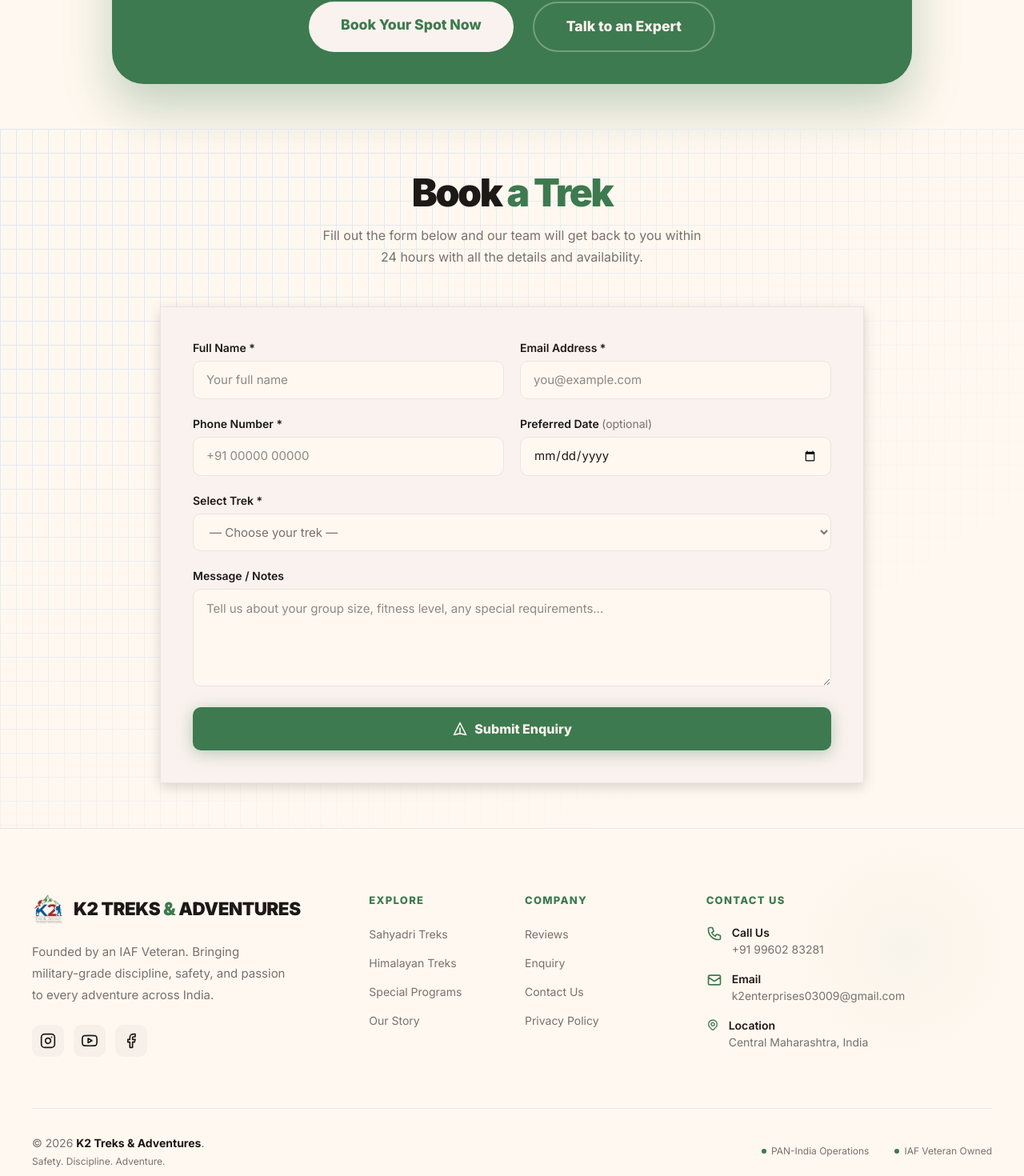
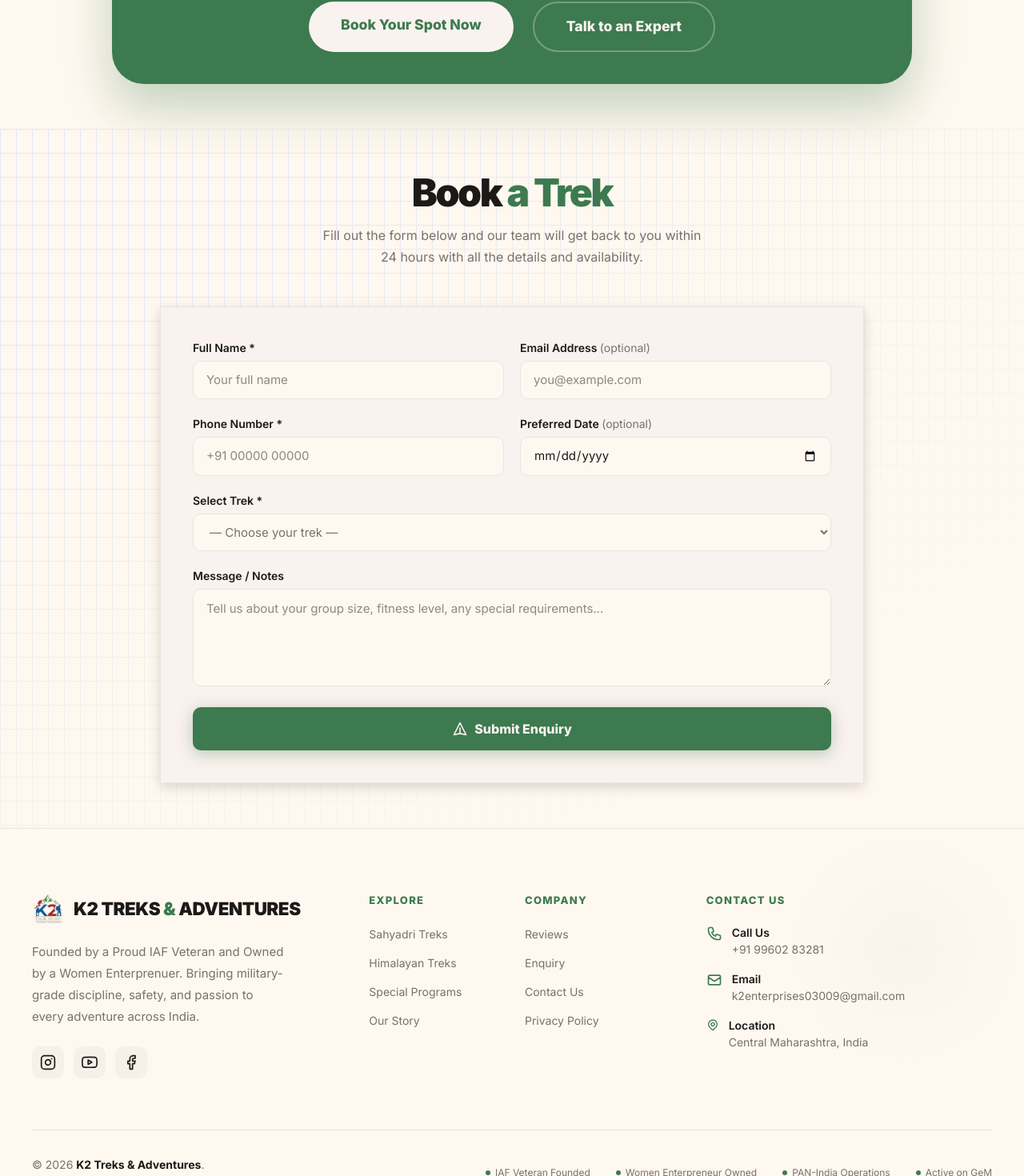
Before and after one commit to VedantJoshi21/K2-Treks-and-Adventures, a React (Vite) app in the folder Frontend/Root/: page /trek/kedarnath in a window 1280 px wide. Shown: the part 5107-6577 px from the top of the page at 80% size. Built offline with nearby package versions, Linux system fonts and the light colour scheme.

Commit message:
Made changes in images and articles

```diff
--- a/Frontend/Root/src/components/EnquirySection.jsx
+++ b/Frontend/Root/src/components/EnquirySection.jsx
@@ -125,13 +125,12 @@ export default function EnquirySection({ theme, darkMode, sahyadriTreks, himalay
             </div>
             <div>
               <label style={{ display: 'block', fontWeight: 600, fontSize: '14px', marginBottom: '6px', color: theme.text }}>
-                Email Address *
+                Email Address <span style={{ fontWeight: 400, color: theme.subtext }}>(optional)</span>
               </label>
               <input
                 id="field-email"
                 name="email"
                 type="email"
-                required
                 placeholder="you@example.com"
                 value={formData.email}
                 onChange={handleFormChange}
--- a/Frontend/Root/src/components/Footer.jsx
+++ b/Frontend/Root/src/components/Footer.jsx
@@ -76,7 +76,7 @@ export default function Footer({ theme, darkMode }) {
               marginBottom: '24px',
               maxWidth: '320px'
             }}>
-              Founded by an IAF Veteran. Bringing military-grade discipline, safety, and passion to every adventure across India.
+              Founded by a Proud IAF Veteran and Owned by a Women Enterprenuer. Bringing military-grade discipline, safety, and passion to every adventure across India.
             </p>
             <div style={{ display: 'flex', gap: '12px' }}>
               {[
@@ -227,11 +227,19 @@ export default function Footer({ theme, darkMode }) {
           <div style={{ display: 'flex', gap: '2rem', alignItems: 'center' }}>
             <span style={{ fontSize: '12px', color: theme.subtext, display: 'flex', alignItems: 'center', gap: '6px' }}>
               <div style={{ width: '6px', height: '6px', borderRadius: '50%', background: '#3d7a4f' }} />
+              IAF Veteran Founded
+            </span>
+            <span style={{ fontSize: '12px', color: theme.subtext, display: 'flex', alignItems: 'center', gap: '6px' }}>
+              <div style={{ width: '6px', height: '6px', borderRadius: '50%', background: '#3d7a4f' }} />
+              Women Enterpreneur Owned
+            </span>
+            <span style={{ fontSize: '12px', color: theme.subtext, display: 'flex', alignItems: 'center', gap: '6px' }}>
+              <div style={{ width: '6px', height: '6px', borderRadius: '50%', background: '#3d7a4f' }} />
               PAN-India Operations
             </span>
             <span style={{ fontSize: '12px', color: theme.subtext, display: 'flex', alignItems: 'center', gap: '6px' }}>
               <div style={{ width: '6px', height: '6px', borderRadius: '50%', background: '#3d7a4f' }} />
-              IAF Veteran Owned
+              Active on GeM
             </span>
           </div>
         </div>
--- a/Frontend/Root/src/components/HeroSection.jsx
+++ b/Frontend/Root/src/components/HeroSection.jsx
@@ -173,7 +173,19 @@ export default function HeroSection({ darkMode }) {
         color: '#faf2ee', fontSize: '14px', fontWeight: 700,
         display: 'flex', alignItems: 'center', gap: '6px',
       }}>
-        <span>✦</span> Founded by an IAF Veteran
+        <span>✦</span> Founded by a Proud IAF Veteran
+      </div>
+
+      {/* Women Entrepreneur Badge */}
+      <div className="hero-iaf-badge" style={{
+        position: 'absolute', top: '6rem', right: '2rem', zIndex: 2,
+        background: 'rgba(250, 242, 238,0.1)', backdropFilter: 'blur(8px)',
+        border: '1px solid rgba(250, 242, 238,0.2)',
+        padding: '8px 16px', borderRadius: '999px',
+        color: '#faf2ee', fontSize: '14px', fontWeight: 700,
+        display: 'flex', alignItems: 'center', gap: '6px',
+      }}>
+        <span>✦</span> Owned by Women Entrepreneur
       </div>
 
       {/* Hero Content */}
--- a/Frontend/Root/src/components/Trek_Pages/ValleyOfFlowers.jsx
+++ b/Frontend/Root/src/components/Trek_Pages/ValleyOfFlowers.jsx
@@ -374,7 +374,7 @@ export default function ValleyOfFlowers({ darkMode, setDarkMode, theme }) {
               <div>
                 <div style={{ fontWeight: 800, fontSize: '0.9rem', marginBottom: '1rem', color: '#3d7a4f' }}>PREPARATION TIPS</div>
                 <p style={{ fontSize: '0.9rem', color: currentTheme.subtext, lineHeight: 1.6 }}>
-                  High altitude acclimatization is key. Build your stamina with cardio exercises at least 15 days prior. Keep yourself hydrated and avoid alcohol during the trek.
+                  High altitude Adaptation is key. Build your stamina with cardio exercises at least 15 days prior. Keep yourself hydrated and avoid alcohol during the trek.
                 </p>
               </div>
             </div>
--- a/Frontend/Root/src/components/constants.js
+++ b/Frontend/Root/src/components/constants.js
@@ -103,21 +103,21 @@ export const corporatePrograms = [
     title: "Corporate Outbound",
     desc: "Structured leadership and team-building programs for corporate groups. Build trust, communication and resilience through curated outdoor challenges.",
     features: ["Custom itineraries", "Team assessment", "Post-event reports"],
-    image: "https://images.unsplash.com/photo-1522071820081-009f0129c71c?auto=format&fit=crop&w=600&q=80",
+    image: "https://img.freepik.com/premium-photo/asian-indian-business-people-corporate-culture-working-office-concept-with-laptop-papers-meetings-presentations-discussions_466689-15095.jpg",
   },
   {
     icon: React.createElement(GraduationCap, { size: 48, strokeWidth: 1.5 }),
     title: "Institutional / School Programs",
     desc: "Safe, educative adventure programs for schools and colleges across India. NCC-style disciplined camps aligned with educational objectives.",
     features: ["Age-appropriate challenges", "Safety-first approach", "Certificate of completion"],
-    image: "https://images.unsplash.com/photo-1509062522246-3755977927d7?auto=format&fit=crop&w=600&q=80",
+    image: "https://img.freepik.com/free-photo/collaborative-process-indian-business-mans-brainstorming-meeting-officediverse-team-young-people-dressed-suits-cooperating-developing-common-project_627829-13765.jpg?semt=ais_hybrid&w=740&q=80",
   },
   {
     icon: React.createElement(ShieldAlert, { size: 48, strokeWidth: 1.5 }),
     title: "Survival & Wilderness Training",
     desc: "IAF-veteran led specialized survival training for individuals seeking real-world outdoor skills under controlled, professional supervision.",
     features: ["Bushcraft skills", "Navigation training", "Emergency first aid"],
-    image: "https://upload.wikimedia.org/wikipedia/commons/b/b9/ASCAN_2021_Class_Wilderness_Survival_Training_%289%29.jpg",
+    image: "https://cdn.prod.website-files.com/682f203986b9b0af11061686/692a917dafa08c564101d2e5_AliBedniBugyalTrek-LohajungtoGehroliPatalviaWan-VishnuSivanandan-Indiahikes-113.jpg",
   },
 ];
 
@@ -125,15 +125,15 @@ export const programs = [
   {
     icon: React.createElement(MountainSnow, { size: 48, strokeWidth: 1.5 }),
     title: "High Altitude Mountaineering",
-    desc: "Guided expeditions to Himalayan high-altitude peaks. Expert training, acclimatization protocols, and world-class safety gear provided.",
-    features: ["Expert guides", "Equipment provided", "Acclimatization plan"],
+    desc: "Guided expeditions to Himalayan high-altitude peaks. Expert training, Adaptation protocols, and world-class safety gear provided.",
+    features: ["Expert guides", "Equipment provided", "Adaptation plan"],
     image: "https://bekkcjkhrsfqwznxidkg.supabase.co/storage/v1/object/public/blog-images/10209-769a0fe8-3e36-4270-95ab-f1dcf8517584-6651cb810322c6c9fd2bbd4d50e29b9d.jpg",
   },
   {
     icon: React.createElement(Map, { size: 48, strokeWidth: 1.5 }),
     title: "Everest Base Camp",
     desc: "Flagship trek combining cultural immersion with extreme altitude challenge, guided by experienced leaders with a strong focus on safety and pacing.",
-    features: ["Khumbu trail support", "Acclimatization guidance", "Expedition logistics"],
+    features: ["Khumbu trail support", "Adaptation guidance", "Expedition logistics"],
     image: "https://d26dp53kz39178.cloudfront.net/media/uploads/products/2_5_usGCLou.jpg",
   },
   {
@@ -193,7 +193,7 @@ export const whyUsFeatures = [
       "Professionally trained and experienced team",
       "Comprehensive risk management protocols"
     ],
-    image: "https://images.unsplash.com/photo-1454496522488-7a8e488e8606?auto=format&fit=crop&q=80&w=1200",
+    image: "https://thumbs.dreamstime.com/b/overhead-shot-adventure-gear-packing-outdoor-expedition-photography-trip-image-titled-contains-content-374223993.jpg",
     cta: "EXPLORE PROTOCOL"
   },
   {
@@ -205,7 +205,7 @@ export const whyUsFeatures = [
       "Medical and emergency response training",
       "Continuous professional development"
     ],
-    image: "https://images.unsplash.com/photo-1533240332313-0db49b459ad6?auto=format&fit=crop&q=80&w=1200",
+    image: "https://imgl.krone.at/scaled/3521368/v78ebf4/full.jpg?imop=FeatureCrop,width=630,height=356",
     cta: "MEET THE TEAM"
   },
   {
@@ -217,7 +217,7 @@ export const whyUsFeatures = [
       "Institutional program expertise",
       "Transparent billing and compliance"
     ],
-    image: "https://images.unsplash.com/photo-1507537297725-24a1c029d3ca?auto=format&fit=crop&q=80&w=1200",
+    image: "https://iaa.edu.in/public/uploads/admin/course/gem1681291243.jpg",
     cta: "VIEW CREDENTIALS"
   },
   {
@@ -229,7 +229,7 @@ export const whyUsFeatures = [
       "Support for farmers and families",
       "Community development initiatives"
     ],
-    image: "https://images.unsplash.com/photo-1509099836639-18ba1795216d?auto=format&fit=crop&q=80&w=1200",
+    image: "https://media.licdn.com/dms/image/v2/D4D12AQGFT5QqNbVBTA/article-cover_image-shrink_720_1280/B4DZZIZk7dHIAI-/0/1744971392426?e=2147483647&v=beta&t=tXZrXDGeD0l8tulq3r6fKLps-YxjdGTSVyUGBlhbx_w",
     cta: "OUR IMPACT"
   },
 ];
```
